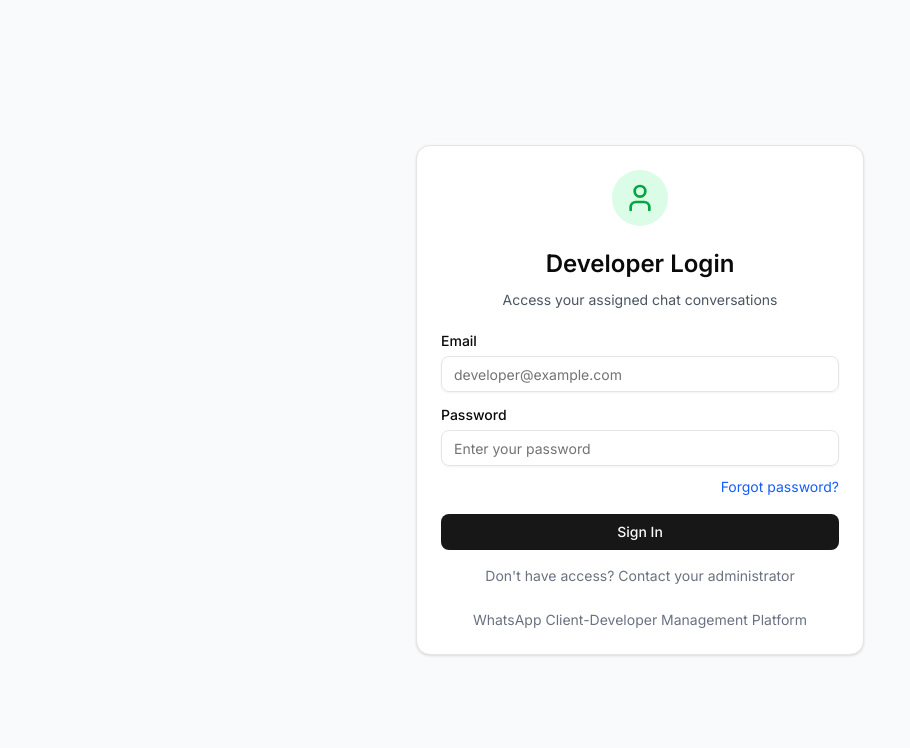
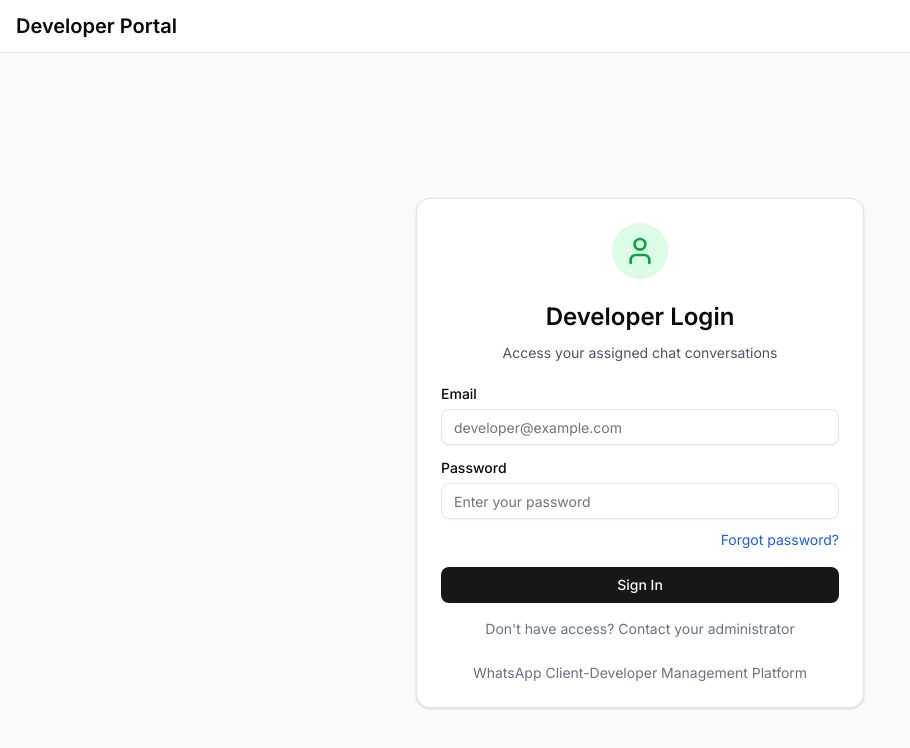
Before and after one commit to Saurav-Empiric/DeveloperChatDesk, a Next.js app: page /developer/login in a window 1280 px wide. Shown: the top 748 px of the page, without its empty margins (0-910 px from the left). Built offline with nearby package versions, Linux system fonts and the light colour scheme; no server answers.

Commit message:
Remove Developer-related pages including Dashboard, Login, Forgot Password, and Reset Password components to streamline the codebase. This cleanup enhances maintainability and focuses on core functionalities.

```diff
--- a/src/app/developer/dashboard/page.tsx
+++ b/src/app/(developer-layout)/developer/dashboard/page.tsx
@@ -1,46 +1,34 @@
 'use client';
 
-import { useEffect, useState, useCallback, useMemo, useRef } from 'react';
+import { useMutation, useQuery } from '@tanstack/react-query';
+import { useSession } from 'next-auth/react';
 import { useRouter } from 'next/navigation';
-import { useSession } from 'next-auth/react';
-import { useQuery, useMutation } from '@tanstack/react-query';
+import { useCallback, useEffect, useMemo, useRef, useState } from 'react';
 import { toast } from 'sonner';
 
+import { Avatar, AvatarFallback } from '@/components/ui/avatar';
 import { Button } from '@/components/ui/button';
 import { Input } from '@/components/ui/input';
-import { Avatar, AvatarFallback } from '@/components/ui/avatar';
-import { Badge } from '@/components/ui/badge';
 import { ScrollArea } from '@/components/ui/scroll-area';
-import Navbar from '@/components/Navbar';
+import { getDeveloperAssignedChats } from '@/services/developerService';
 import {
   getMessages,
   sendMessage as sendMessageService,
 } from '@/services/whatsappService';
-import { getDeveloperAssignedChats } from '@/services/developerService';
 import {
+  CheckCheck,
+  Loader2,
   MessageSquare,
-  Send,
-  Loader2,
-  RefreshCw,
-  User,
-  Users,
-  Clock,
-  Search,
   MoreVertical,
   Paperclip,
+  Phone,
+  RefreshCw,
+  Search,
+  Send,
   Smile,
-  Phone,
-  Video,
-  Check,
-  CheckCheck
+  Users,
+  Video
 } from 'lucide-react';
-
-interface UIMessage {
-  id: string;
-  body: string;
-  timestamp: number;
-  fromMe: boolean;
-}
 
 interface AssignedChat {
   // Assignment details
@@ -284,7 +272,6 @@ export default function DeveloperDashboard() {
 
   return (
     <div className="min-h-screen bg-[#f0f2f5]">
-      <Navbar />
 
       <div className="h-[calc(100vh-64px)] flex">
         {/* Chat List Sidebar */}
--- /dev/null
+++ b/src/app/(developer-layout)/layout.tsx
@@ -0,0 +1,10 @@
+import Navbar from "@/components/Navbar";
+
+export default function DeveloperLayout({ children }: { children: React.ReactNode }) {
+  return (
+    <div>
+      <Navbar />
+      {children}
+    </div>
+  );
+}
```
Also changed, not shown: src/app/(developer-layout)/developer/forgot-password/page.tsx (renamed from src/app/developer/forgot-password/page.tsx), src/app/(developer-layout)/developer/login/page.tsx (renamed from src/app/developer/login/page.tsx), src/app/(developer-layout)/developer/reset-password/page.tsx (renamed from src/app/developer/reset-password/page.tsx).
